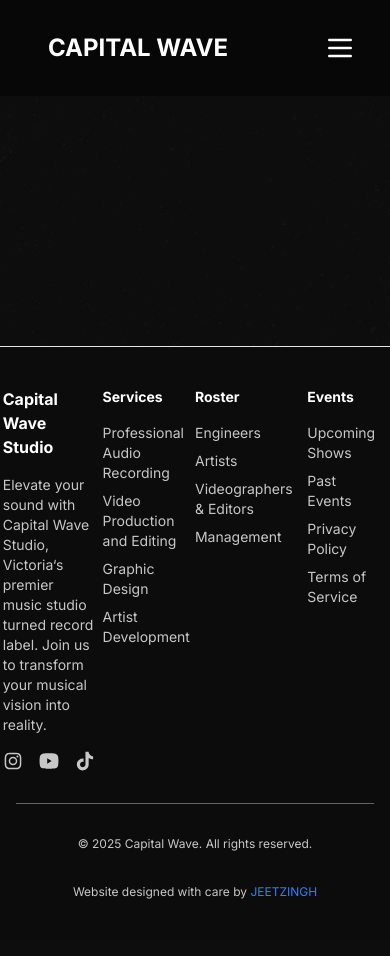
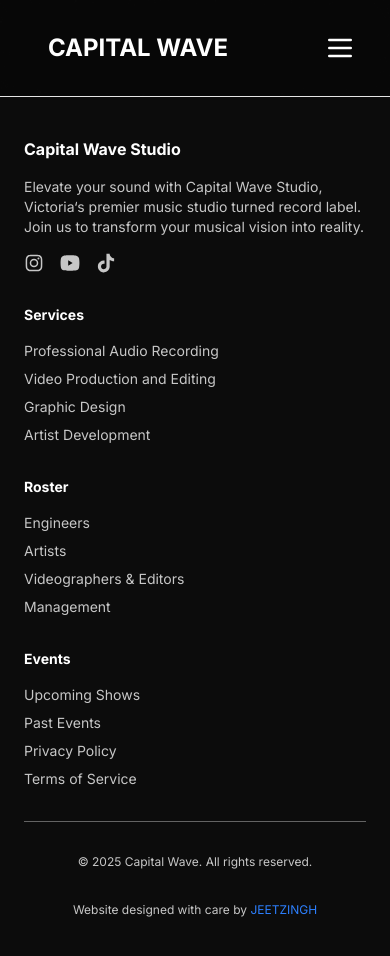
Before and after one commit to jeetajmani/capitalwave-web, a Next.js app in the folder site/: page / in a window 390 px wide. Built offline with nearby package versions, Linux system fonts and the light colour scheme.

Commit message:
footer format for mobile

```diff
--- a/site/src/app/page.tsx
+++ b/site/src/app/page.tsx
@@ -9,8 +9,8 @@ export default function Page() {
         {/* Add your spinning animation and content here */}
       </main>
       <footer className="w-full border-t bg-background/95 backdrop-blur-sm">
-        <div className="container mx-auto flex flex-col gap-8 px-4 py-10 md:px-6 lg:py-16 items-center justify-center">
-          <div className="grid gap-8 grid-cols-4 justify-items-center w-full">
+        <div className="container mx-auto flex flex-col gap-8 px-6 py-10 md:px-8 lg:py-16 items-center justify-center">
+          <div className="grid gap-8 grid-cols-1 sm:grid-cols-2 md:grid-cols-4 w-full">
             <div className="space-y-4 ">
               <div className="flex items-center gap-2 font-bold">
                 <span>Capital Wave Studio</span>
```
